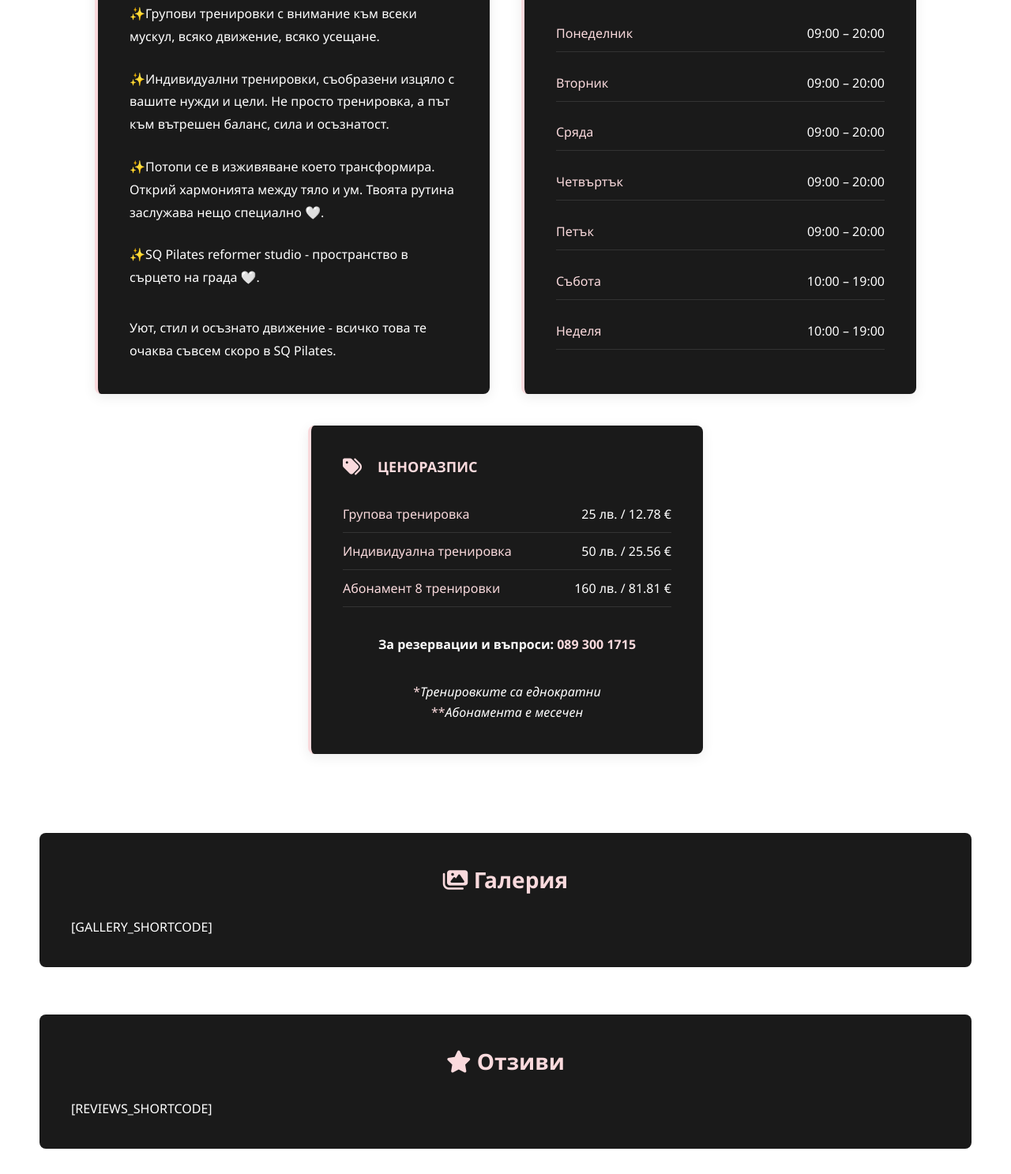
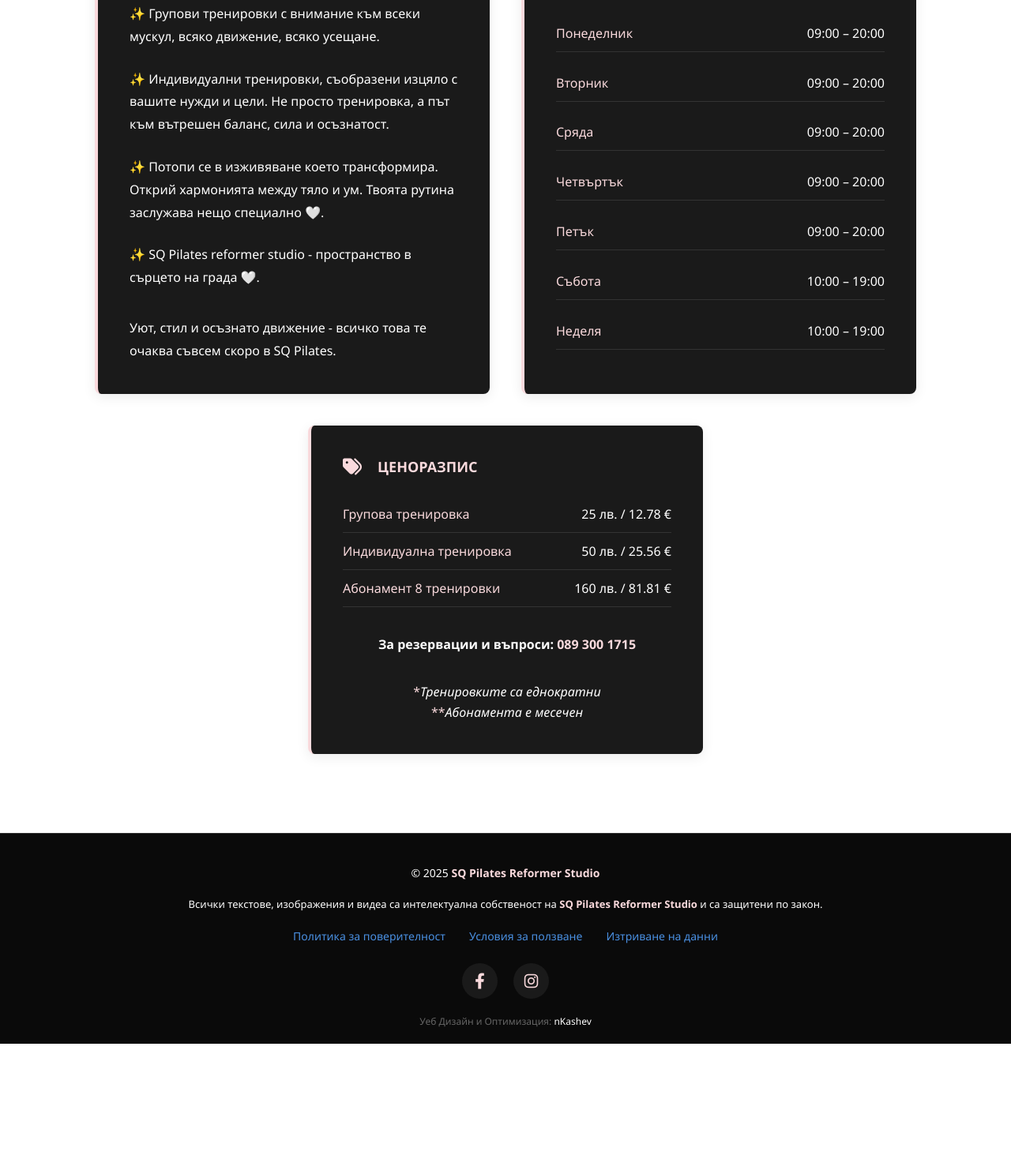
Before and after one commit to nKashev/vickiTests, a plain HTML site: page index.html in a window 1280 px wide. Shown: the part 853-2340 px from the top of the page at 79% size. After the commit the page ends 2175 px from the top, so only its background shows below. Drawn offline with Linux system fonts and the light colour scheme.

Commit message:
Fix spacing and comments in index.html

```diff
--- a/index.html
+++ b/index.html
@@ -240,6 +240,7 @@
             /* розово-златно */
             background: linear-gradient(90deg, rgba(255, 255, 255, 0) 0%, rgba(255, 255, 255, 0.4) 50%, rgba(255, 255, 255, 0) 100%);
             background-size: 200% 100%;
+            background-clip: text;
             -webkit-background-clip: text;
             -webkit-text-fill-color: transparent;
             animation: shine 3s infinite linear;
@@ -886,13 +887,13 @@
                     <i class="fas fa-spa section-icon"></i><br>
                     <span>ПРЕДЛАГАМЕ</span>
                 </div>
-                <p>✨Групови тренировки с внимание към всеки мускул, всяко движение, всяко усещане.</p>
+                <p>✨ Групови тренировки с внимание към всеки мускул, всяко движение, всяко усещане.</p>
                 <div class="spacer-25"></div>
-                <p>✨Индивидуални тренировки, съобразени изцяло с вашите нужди и цели. Не просто тренировка, а път към вътрешен баланс, сила и осъзнатост.</p>
+                <p>✨ Индивидуални тренировки, съобразени изцяло с вашите нужди и цели. Не просто тренировка, а път към вътрешен баланс, сила и осъзнатост.</p>
                 <div class="spacer-25"></div>
-                <p>✨Потопи се в изживяване което трансформира. Открий хармонията между тяло и ум. Твоята рутина заслужава нещо специално 🤍.</p>
+                <p>✨ Потопи се в изживяване което трансформира. Открий хармонията между тяло и ум. Твоята рутина заслужава нещо специално 🤍.</p>
                 <div class="spacer-25"></div>
-                <p>✨SQ Pilates reformer studio - пространство в сърцето на града 🤍.</p>
+                <p>✨ SQ Pilates reformer studio - пространство в сърцето на града 🤍.</p>
                 <div class="spacer-35"></div>
                 <p> Уют, стил и осъзнато движение - всичко това те очаква съвсем скоро в SQ Pilates.</p>
             </div>
@@ -958,30 +959,27 @@
         </div>
 
         <!-- Gallery Section -->
-        <section class="gallery-section">
-            <h2 class="section-title"><i class="fas fa-images"></i> Галерия</h2>
-            <!-- Тук ще сложа шорткода за галерията -->
+        <!-- <section class="gallery-section">
+            <h2 class="section-title"><i class="fas fa-images"></i><span style="margin-right: 20px;"></span>Галерия</h2>
             [GALLERY_SHORTCODE]
-        </section>
+        </section> -->
 
         <!-- Reviews Section -->
-        <section class="reviews-section">
-            <!-- <i class="fas fa-star section-icon"></i> -->
-            <h2 class="section-title"><i class="fas fa-star section-icon"></i> Отзиви</h2>
-            <!-- Тук ще сложа шорткода за отзивите -->
+        <!-- <section class="reviews-section">
+            <h2 class="section-title"><i class="fas fa-star section-icon"></i><span style="margin-right: 20px;"></span>Отзиви</h2>
             [REVIEWS_SHORTCODE]
-        </section>
+        </section> -->
     </div>
 
     <!-- Footer -->
     <footer>
         <div class="footer-content">
             <div class="footer-copyright">
-                © 2025 <span class="footer-brand">SQ Pilates Reformer Studio</span>
+                <p>© 2025 <span class="footer-brand">SQ Pilates Reformer Studio</span></p>
             </div>
 
             <div class="footer-disclaimer">
-                <p>Всички текстове, изображения и видеа са интелектуална собственост на <span class="footer-brand">SQ Pilates Reformer Studio</span> и са защитени по закон.
+                <p>Всички текстове, изображения и видеа са интелектуална собственост на <span class="footer-brand">SQ Pilates Reformer Studio</span> и са защитени по закон.</p>
             </div>
 
             <div class="footer-links">
@@ -1025,11 +1023,9 @@
         <div class="modal-content">
             <span class="modal-close">&times;</span>
             <h2>Условия за ползване</h2>
-            <p>Добре дошли в SQ Pilates Reformer Studio. Използвайки нашите услуги, вие се съгласявате със следните
-                условия:</p>
+            <p>Добре дошли в SQ Pilates Reformer Studio. Използвайки нашите услуги, вие се съгласявате със следните условия:</p>
             <h3>Резервации</h3>
-            <p>Резервациите се правят онлайн или по телефон. Моля, отменете своевременно ако не можете да присъствате.
-            </p>
+            <p>Резервациите се правят онлайн или по телефон. Моля, отменете своевременно ако не можете да присъствате.</p>
             <h3>Правила в студиото</h3>
             <p>Моля, пристигайте 10 минути преди началото на тренировката и носете удобно спортно облекло.</p>
             <h3>Отговорност</h3>
@@ -1043,10 +1039,7 @@
             <h2>Изтриване на данни</h2>
             <p>Имате право да поискате изтриване на вашите лични данни по всяко време.</p>
             <h3>Как да поискате изтриване</h3>
-            <p>Свържете се с нас на <a href="mailto:admin@reformeracademy.pro?subject=Изтриване%20на%20данни"
-                    style="text-decoration: none; color: white;"><b>admin@reformeracademy.pro</b></a> или <a
-                    href="tel:+359893001715" style="text-decoration: none; color: white;"><b>089 300 1715</b></a> и ние
-                ще обработим заявката ви в рамките на 14 дни.</p>
+            <p>Свържете се с нас на <a href="mailto:admin@reformeracademy.pro?subject=Изтриване%20на%20данни" style="text-decoration: none; color: white;"><b>admin@reformeracademy.pro</b></a> или <a href="tel:+359893001715" style="text-decoration: none; color: white;"><b>089 300 1715</b></a> и ние ще обработим заявката ви в рамките на 14 дни.</p>
             <h3>Какво се изтрива</h3>
             <p>Ще бъдат изтрити всички ваши лични данни, включително история на резервации и контактна информация.</p>
             <h3>Изключения</h3>
@@ -1174,7 +1167,7 @@
                 return;
             }
 
-            // Намираме контейнера, който трябва да се скрие
+            // Намирам контейнера, който трябва да се скрие
             const countdownContainer = countdownElement.closest('.countdown-container');
 
             const daysEl = countdownElement.querySelector('[data-countdown="days"]');
@@ -1191,7 +1184,7 @@
                 return; // Не регистрираме този брояч
             }
 
-            // Регистрираме активния брояч
+            // Регистрирам активния брояч
             CountdownManager.registerCountdown(containerId);
 
             function format(num) {
@@ -1245,7 +1238,7 @@
             CountdownManager.init();
         });
 
-        // Стартираме броячите
+        // Стартирам броячите
         startCountdown("2025-11-28T08:00:00", "countdown1");
         // startCountdown("2025-11-21T08:00:00", "countdown2");
         // startCountdown("2025-10-26T16:02:00", "countdown3");
```
